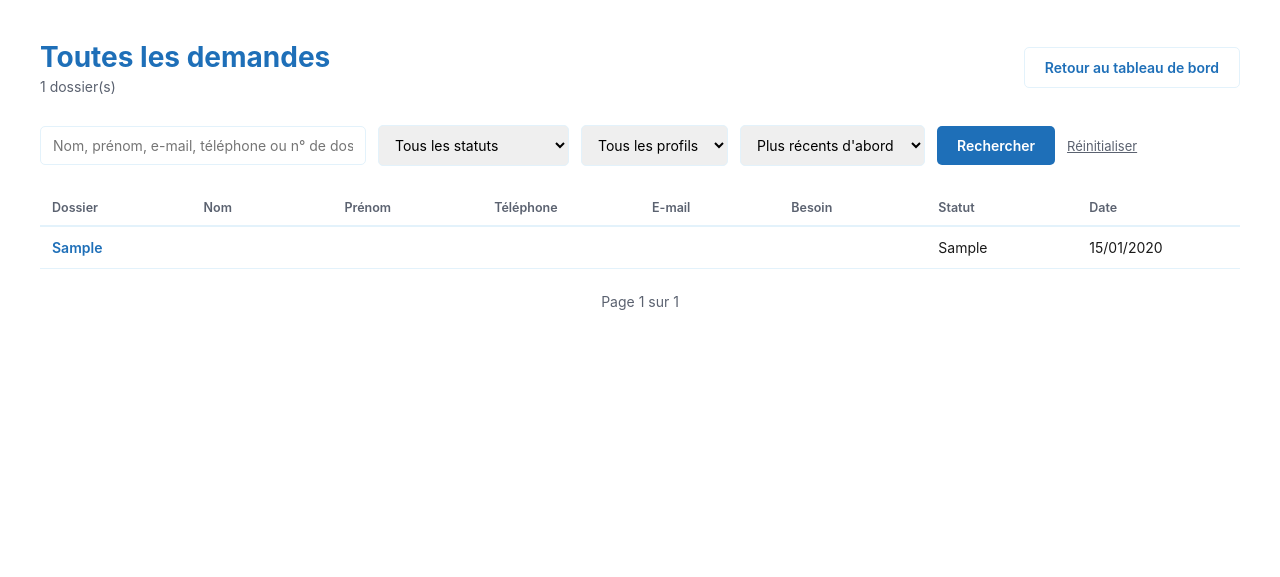
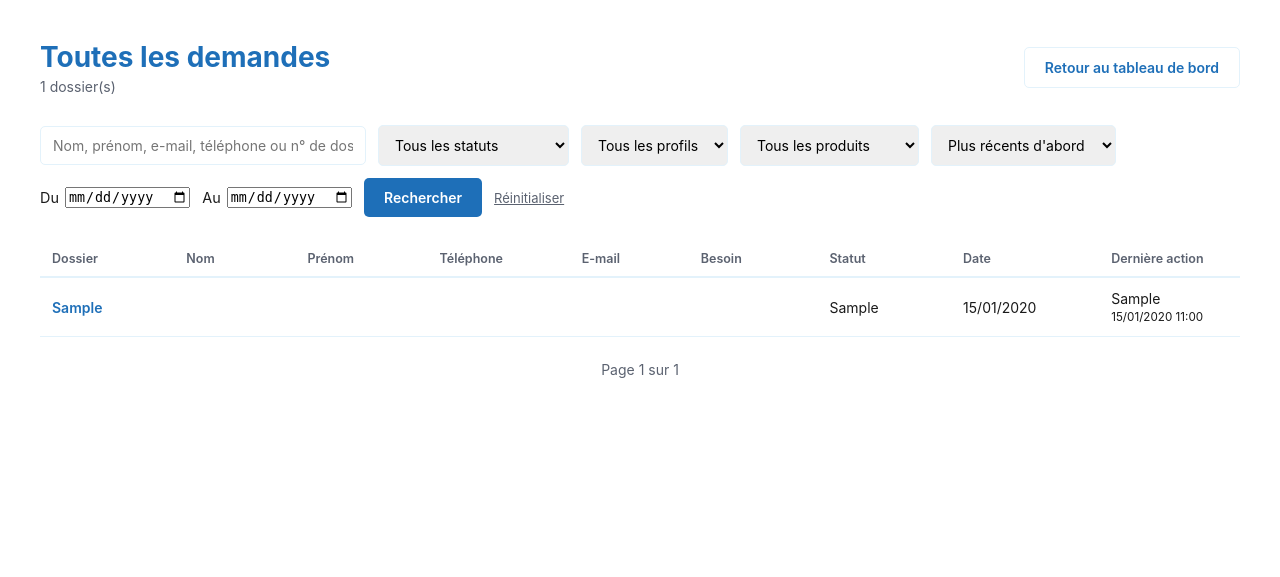
Before and after one commit to Sakina-port/previal, a Flask app: page /equipe/dossiers in a window 1280 px wide. Shown: the part 79-656 px from the top of the page. Run offline with Flask 3, Linux system fonts and the light colour scheme; a user stored in the database is signed in; tables that the repository leaves empty hold one stand-in row (values such as "Sample post").

Commit message:
Liste des dossiers : periode, derniere action, filtre produit

```diff
--- a/backend/app.py
+++ b/backend/app.py
@@ -399,9 +399,9 @@ def equipe_dossiers():
     page = request.args.get("page", 1, type=int)
     statut_filtre = request.args.get("statut", "")
     profil_filtre = request.args.get("profil", "")
+    produit_filtre = request.args.get("produit", "")
     tri = request.args.get("tri", "recent")
     q = request.args.get("q", "").strip()
-
     du = request.args.get("du", "")
     au = request.args.get("au", "")
 
@@ -421,7 +421,8 @@ def equipe_dossiers():
         requete = requete.filter(Dossier.statut == statut_filtre)
     if profil_filtre:
         requete = requete.filter(Dossier.reponses["profil"].as_string() == profil_filtre)
-
+    if produit_filtre:
+        requete = requete.filter(Dossier.reponses["besoin"].as_string() == produit_filtre)
 
     if du:
         try:
@@ -431,7 +432,6 @@ def equipe_dossiers():
             du = ""
     if au:
         try:
-
             fin = datetime.strptime(au, "%Y-%m-%d") + timedelta(days=1)
             requete = requete.filter(Dossier.date_creation < fin)
         except ValueError:
@@ -466,13 +466,13 @@ def equipe_dossiers():
         libelles=dict(STATUTS),
         statut_filtre=statut_filtre,
         profil_filtre=profil_filtre,
+        produit_filtre=produit_filtre,
         tri=tri,
         q=q,
         du=du,
         au=au,
         dernieres=dernieres
     )
-
 @app.route("/equipe/dossiers/<int:dossier_id>")
 @login_required
 def equipe_fiche_dossier(dossier_id):
@@ -744,7 +744,7 @@ def equipe_telecharger_document(document_id):
     db.session.add(Historique(
         dossier_id=document.dossier_id,
         utilisateur_id=current_user.id,
-        action="Document téléchargé : " +document.nom_original
+        action="Document téléchargé : " +document.nom_origigitnal
     ))
     db.session.commit()
     return Response(
--- a/backend/static/style.css
+++ b/backend/static/style.css
@@ -813,3 +813,9 @@ a.equipe-compteur:hover{
 .equipe-lien-doc:hover{
   color:var(--gold);
 }
+.equipe-date {
+  display: flex;
+  align-items: center;
+  gap: 6px;
+  font-size: 0.9rem;
+}
--- a/backend/templates/equipe_dossiers.html
+++ b/backend/templates/equipe_dossiers.html
@@ -29,6 +29,13 @@
       {% endfor %}
     </select>
 
+    <select name="produit">
+      <option value="">Tous les produits</option>
+      {% for b in ["Santé", "Prévoyance", "Santé + Prévoyance", "Autre"] %}
+      <option value="{{ b }}" {% if b == produit_filtre %}selected{% endif %}>{{ b }}</option>
+      {% endfor %}
+    </select>
+
     <select name="tri">
       <option value="recent" {% if tri == "recent" %}selected{% endif %}>Plus récents d'abord</option>
       <option value="ancien" {% if tri == "ancien" %}selected{% endif %}>Plus anciens d'abord</option>
@@ -37,6 +44,14 @@
       <option value="email" {% if tri == "email" %}selected{% endif %}>E-mail (A à Z)</option>
       <option value="statut" {% if tri == "statut" %}selected{% endif %}>Statut</option>
     </select>
+
+    <label class="equipe-date">Du
+      <input type="date" name="du" value="{{ du }}">
+    </label>
+
+    <label class="equipe-date">Au
+      <input type="date" name="au" value="{{ au }}">
+    </label>
 
     <button type="submit" class="btn-primary">Rechercher</button>
     <a href="/equipe/dossiers" class="equipe-reset">Réinitialiser</a>
@@ -54,11 +69,13 @@
         <th>Besoin</th>
         <th>Statut</th>
         <th>Date</th>
+        <th>Dernière action</th>
       </tr>
     </thead>
     <tbody>
       {% for d in dossiers.items %}
       {% set r = d.reponses or {} %}
+      {% set derniere = dernieres.get(d.id) %}
       <tr>
         <td><a href="/equipe/dossiers/{{ d.id }}" class="equipe-lien-dossier">{{ d.numero_dossier }}</a></td>
         <td>{{ r.get('nom', '') }}</td>
@@ -68,6 +85,14 @@
         <td>{{ r.get('besoin', '') }}</td>
         <td>{{ libelles.get(d.statut, d.statut) }}</td>
         <td>{{ d.date_creation|heure_paris("%d/%m/%Y") }}</td>
+        <td>
+          {% if derniere %}
+            {{ derniere.action }}<br>
+            <small>{{ derniere.date_creation|heure_paris }}</small>
+          {% else %}
+            —
+          {% endif %}
+        </td>
       </tr>
       {% endfor %}
     </tbody>
@@ -75,11 +100,11 @@
 
   <div class="equipe-pagination">
     {% if dossiers.has_prev %}
-    <a href="/equipe/dossiers?page={{ dossiers.prev_num }}&q={{ q }}&statut={{ statut_filtre }}&profil={{ profil_filtre }}&tri={{ tri }}">← Précédent</a>
+    <a href="/equipe/dossiers?page={{ dossiers.prev_num }}&q={{ q }}&statut={{ statut_filtre }}&profil={{ profil_filtre }}&produit={{ produit_filtre }}&tri={{ tri }}&du={{ du }}&au={{ au }}">← Précédent</a>
     {% endif %}
     <span>Page {{ dossiers.page }} sur {{ dossiers.pages }}</span>
     {% if dossiers.has_next %}
-    <a href="/equipe/dossiers?page={{ dossiers.next_num }}&q={{ q }}&statut={{ statut_filtre }}&profil={{ profil_filtre }}&tri={{ tri }}">Suivant →</a>
+    <a href="/equipe/dossiers?page={{ dossiers.next_num }}&q={{ q }}&statut={{ statut_filtre }}&profil={{ profil_filtre }}&produit={{ produit_filtre }}&tri={{ tri }}&du={{ du }}&au={{ au }}">Suivant →</a>
     {% endif %}
   </div>
   {% else %}
```
